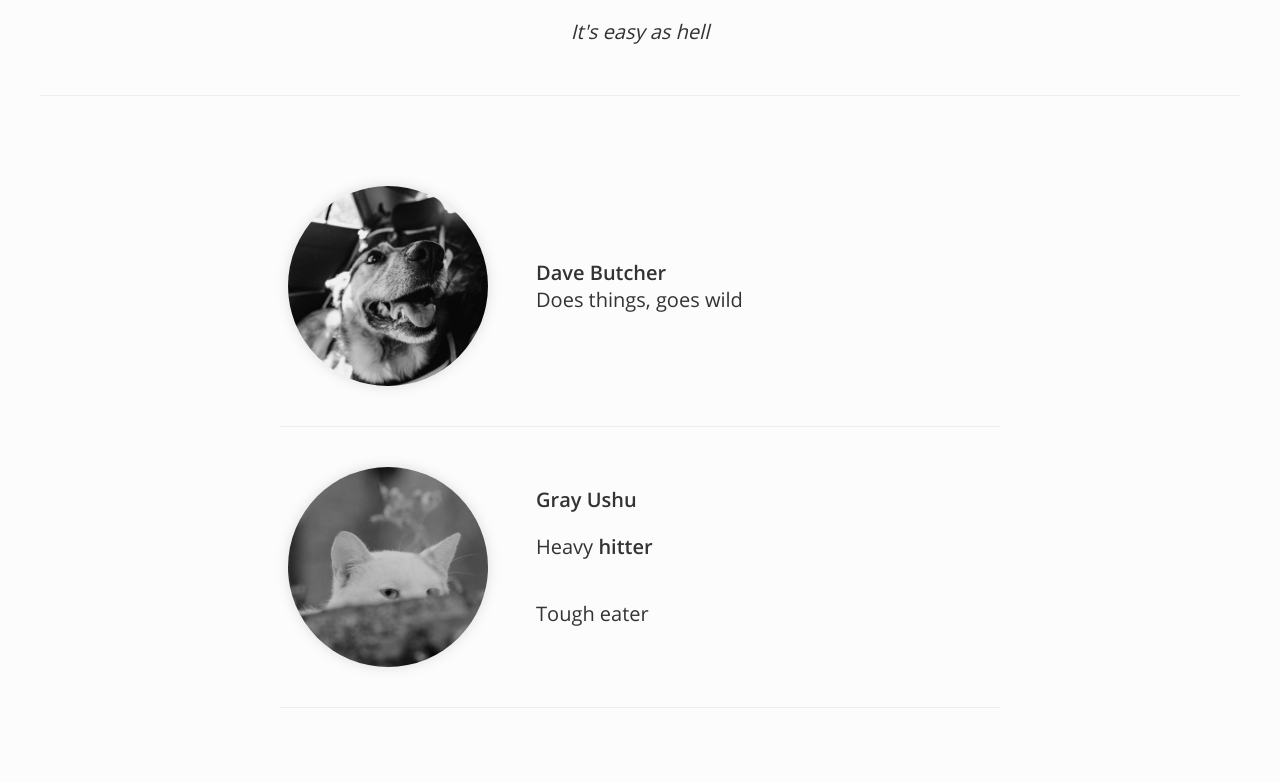
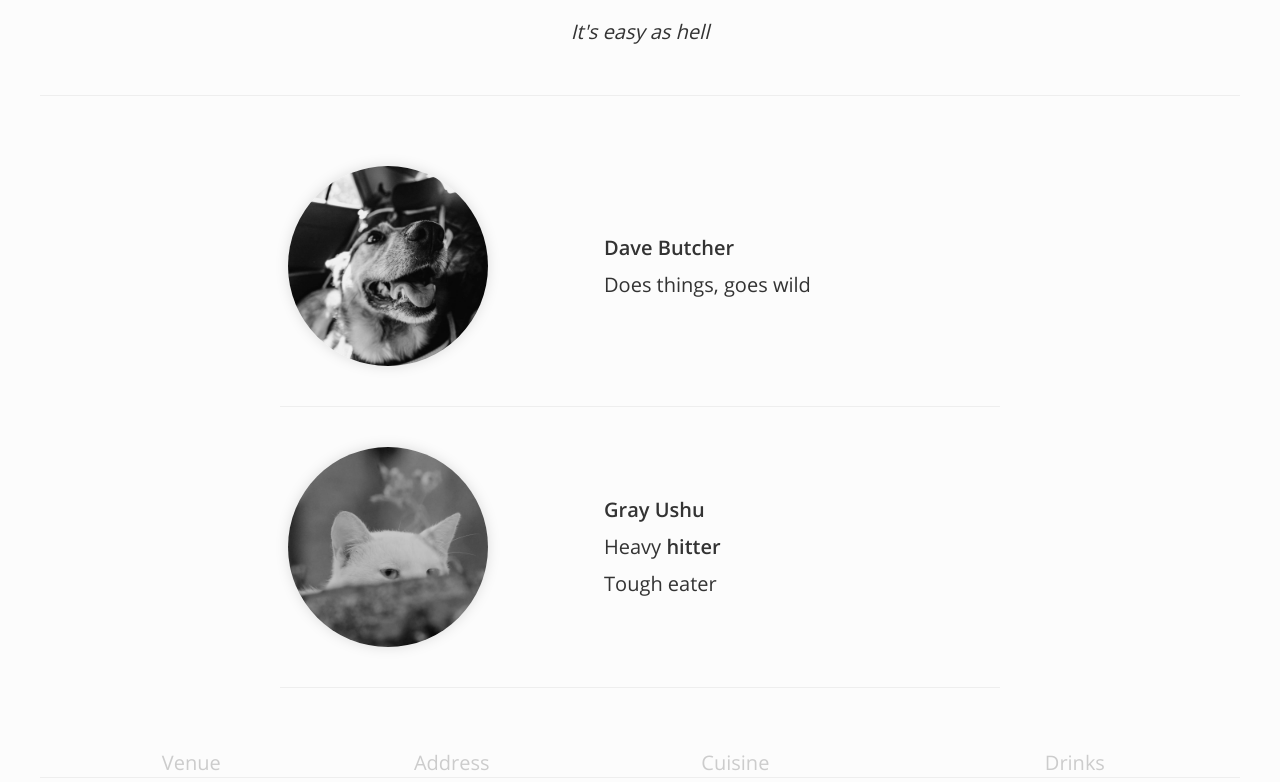
Before and after one commit to aturok/toolynextstarter, a Next.js app: page / in a window 1280 px wide. Shown: the part 1205-1987 px from the top of the page. Built offline with nearby package versions, Linux system fonts and the light colour scheme.

Commit message:
fixed margins in PersonList

```diff
--- a/components/Common/BrandHeader.tsx
+++ b/components/Common/BrandHeader.tsx
@@ -13,8 +13,11 @@ const Container = styled.div`
     left: 0;
     z-index: 200;
     min-height: ${HeaderHeight}px;
-
-
+    width: ${SiteProperties.sidePadding ? `calc(100% - 2*${SiteSidePadding})` : "100%"};
+    margin-left: ${SiteProperties.sidePadding ? SiteSidePadding : "0"};
+    margin-right: ${SiteProperties.sidePadding ? SiteSidePadding : "0"};
+    padding: ${HeaderVerticalPadding}px ${ContainerSidePadding}px;
+    justify-content: space-between;
     background: ${themeColor(c => c.ribbon)};
     color: ${themeColor(c => c.ribbonText)};
     ${containerDarkShadow}
@@ -23,19 +26,12 @@ const Container = styled.div`
     flex-flow: row;
     align-items: center;
 
-    @media ${device.m} {
-        width: ${SiteProperties.sidePadding ? `calc(100% - 2*${SiteSidePadding})` : "100%"};
-        margin-left: ${SiteProperties.sidePadding ? SiteSidePadding : "0"};
-        margin-right: ${SiteProperties.sidePadding ? SiteSidePadding : "0"};
-        padding: ${HeaderVerticalPadding}px ${ContainerSidePadding}px;
-        justify-content: space-between;
-    }
-    @media ${device.smStrict} {
+    @media ${device.tablet} {
         width: 100%;
         padding: ${HeaderVerticalPadding}px ${ContainerSidePadding}px;
         justify-content: space-between;
     }
-    @media ${device.s} {
+    @media ${device.s}, ${device.sm} {
         width: 100%;
         padding: ${HeaderVerticalPadding}px 0;
         justify-content: center;
@@ -64,16 +60,16 @@ const Container = styled.div`
     }
     & > div:nth-child(2) {
         flex: 1 0 auto;
-        margin-left: 3em;
+        margin: 0 1em;
 
-        @media ${device.sXsm} {
+        @media ${device.s}, ${device.sm}, ${device.tablet} {
             display: none;
         }
     }
     & > div:last-child {
         justify-content: flex-end;
 
-        @media ${device.s} {
+        @media ${device.s}, ${device.sm} {
             display: none;
         }
     }
@@ -113,12 +109,10 @@ const MobileSubheaderContainer = styled.div`
     width: 100%;
     background: ${themeColor(c => c.ribbon)};
     color: ${themeColor(c => c.ribbonText)};
-    ${containerShadow}
+    ${containerShadow};
+    display: none;
 
-    @media ${device.sm} {
-        display: none;
-    }
-    @media ${device.s} {
+    @media ${device.s}, ${device.sm} {
         display: flex;
         flex-flow: row;
         align-items: center;
--- a/components/Common/Common.styles.ts
+++ b/components/Common/Common.styles.ts
@@ -16,10 +16,9 @@ export const Main = styled.main`
 export const CenteredContainer = styled.div`
     text-align: center;
     background: ${themeColor(c => c.background)};
-    @media ${device.sm} {
-        padding: 30px ${ContainerSidePadding}px;
-    }
-    @media ${device.s} {
+    padding: 30px ${ContainerSidePadding}px;
+
+    @media ${device.s}, ${device.sm} {
         padding: 30px ${ContainerSidePaddingS}px;
     }
 `;
@@ -27,10 +26,9 @@ export const CenteredContainer = styled.div`
 export const TextContainer = styled.div`
     background: ${themeColor(c => c.background)};
     text-align: left;
-    @media ${device.sm} {
-        padding: 30px 25%;
-    }
-    @media ${device.s} {
+    padding: 30px 25%;
+
+    @media ${device.s}, ${device.sm} {
         padding: 30px ${ContainerSidePaddingS}px;
     }
 `;
@@ -74,7 +72,7 @@ export const maskIconCss = (img: string, color: string | propsColor, w: number,
     width: ${w}px;
     height: ${h}px;
     background: ${color};
-    margin-right: ${fieldWidth-w}px;
+    margin-left: ${fieldWidth-w}px;
     flex-shrink: 0;
 `;
 
@@ -122,6 +120,10 @@ export const Form = styled.form`
         border: 1px solid ${themeColor(c => c.primary)};
         outline: none;
         background: ${themeColor(c => c.background)};
+
+        @media ${device.s} {
+            width: 80%;
+        }
     }
 
     & > input[type="submit"] {
@@ -146,11 +148,9 @@ export const ActionItem = styled.li`
         display: flex;
         flex-flow: column;
         align-items: center;
-        padding-left: 30px;
-        padding-right: 30px;
-        padding-top: 30px;
-        padding-bottom: 30px;
+        padding: 30px;
     }
+
     & > div:first-child {
         background: ${themeColor(c => c.prosHighlight)};
         color: ${themeColor(c => c.prosHighlightText)};
@@ -172,8 +172,12 @@ export const ActionItem = styled.li`
 export const ProsList = styled.ul`
     display: flex;
     padding: 0;
+    flex-flow: row wrap;
+    justify-content: center;
 
     & > li {
+        margin: 30px;
+        width: 25%;
         ${itemShadow}
         border: 1px solid ${themeColor(c => c.grayDim)};
 
@@ -183,16 +187,7 @@ export const ProsList = styled.ul`
         transition: 0.5s ease all;
     }
 
-    @media ${device.m} {
-        flex-flow: row wrap;
-        justify-content: center;
-
-        & > li {
-            margin: 30px;
-            width: 25%;
-        }
-    }
-    @media ${device.smStrict} {
+    @media ${device.tablet} {
         flex-flow: row wrap;
         justify-content: center;
 
@@ -201,7 +196,7 @@ export const ProsList = styled.ul`
             width: 33%;
         }
     }
-    @media ${device.s} {
+    @media ${device.s}, ${device.sm} {
         flex-flow: column;
         justify-content: flex-start;
         align-items: center;
--- a/components/Common/CommonCSS.tsx
+++ b/components/Common/CommonCSS.tsx
@@ -64,11 +64,9 @@ export const CommonCSS = css`
 
     body {
         padding-top: ${HeaderHeight}px;
+        padding-left: ${SiteProperties.sidePadding ? SiteSidePadding : "0"};
+        padding-right: ${SiteProperties.sidePadding ? SiteSidePadding : "0"};
 
-        @media ${device.m} {
-            padding-left: ${SiteProperties.sidePadding ? SiteSidePadding : "0"};
-            padding-right: ${SiteProperties.sidePadding ? SiteSidePadding : "0"};
-        }
     }
 
     html {
--- a/components/Common/MobileMenu.tsx
+++ b/components/Common/MobileMenu.tsx
@@ -6,9 +6,7 @@ import Menu, { MenuList } from './Menu';
 
 const MenuWrapper = styled.div`
     display: none;
-
-    @media ${device.sXsm} {
-        &.active {
+    &.active {
             position: fixed;
             display: block;
             z-index: 300;
@@ -18,7 +16,6 @@ const MenuWrapper = styled.div`
             bottom: 0;
             background: ${themeColor(c => c.background)};
         }
-    }
 `;
 
 const Container = styled.nav`
@@ -62,12 +59,10 @@ const Button = styled.a`
     padding: 12px 10px 10px 10px;
     border-radius: ${5}px;
     background: ${themeColor(c => c.whiteTransparent)};
+    display: block;
 
-    @media ${device.sm} {
+    @media ${device.landscapeTablets}, ${device.l} {
         display: none;
-    }
-    @media ${device.sXsm} {
-        display: block;
     }
 `;
 
--- a/components/Main/ExamplePeopleBlock.tsx
+++ b/components/Main/ExamplePeopleBlock.tsx
@@ -4,14 +4,13 @@ import { PersonsList, Photo } from '../primitive/PersonsList';
 import { device } from '../Media.styles';
 
 const PersonsListCustom = styled(PersonsList)`
-    @media ${device.sm} {
-        padding: 0 20%;
-    }
+    padding: 0 20%;
+
 `;
 
 export const ExamplePeopleBlock = () => {
     const persons = [
-        ["Dave Butcher", "/img/people/dave.jpg", "Does things, goes wild"],
+        ["Dave Butcher", "/img/people/dave.jpg", <><p>Does things, goes wild</p></>],
         ["Gray Ushu", "/img/people/ushu.jpg", <><p>Heavy <b>hitter</b></p><p>Tough eater</p></>],
     ];
 
--- a/components/Media.styles.tsx
+++ b/components/Media.styles.tsx
@@ -2,16 +2,13 @@ export const size = {
     s: 480,
     sm: 768,
     m: 992,
-    l: 1280,
-    xl: 1440,
+    l: 1200,
 };
 
 export const device = {
-    s: `(max-width: ${size.sm-1}px)`,
-    sm: `(min-width: ${size.sm}px)`,
-    sXsm: `(max-width: ${size.m-1}px)`,
-    smStrict: `(min-width: ${size.sm}px) and (max-width: ${size.m-1}px)`,
-    m: `(min-width: ${size.m}px)`,
+    s: `(max-width: ${size.s-1}px)`,
+    sm: `(min-width: ${size.s}px) and (max-width: ${size.sm-1}px)`,
+    tablet: `(min-width: ${size.sm}px) and (max-width: ${size.m-1}px)`,
+    landscapeTablets: `(min-width: ${size.m}px) and (max-width: ${size.l-1}px)`,
     l: `(min-width: ${size.l}px)`,
-    xl: `(min-width: ${size.xl}px)`,
 };
--- a/components/primitive/PersonsList.tsx
+++ b/components/primitive/PersonsList.tsx
@@ -8,7 +8,7 @@ export const Photo = styled.div`
     height: 200px;
     border-radius: 100px;
     overflow: hidden;
-    ${itemShadow}
+    ${itemShadow};
 
     & > img {
         width: 200px;
@@ -19,21 +19,21 @@ export const Photo = styled.div`
 export const PersonsList = styled.ul`
     list-style: none;
     padding: 0;
+    margin: 0;
     width: 100%;
     display: flex;
     flex-flow: column;
+    justify-content: flex-start;
 
     & > li {
         padding: 2em 0;
         border-bottom: 1px solid ${themeColor(c => c.separator)};
         display: flex;
 
-        @media ${device.sm} {
-            flex-flow: row;
-            justify-content: flex-start;
-        }
-        @media ${device.s} {
+        @media ${device.s}, ${device.sm} {
+            padding: 1em 0;
             flex-flow: column;
+            justify-content: center;
         }
     }
 
@@ -42,11 +42,9 @@ export const PersonsList = styled.ul`
         flex-flow: column;
         align-items: center;
         flex-shrink: 0;
+        width: 30%;
 
-        @media ${device.sm} {
-            width: 30%;
-        }
-        @media ${device.s} {
+        @media ${device.s}, ${device.sm} {
             width: 100%;
             margin-bottom: 1em;
         }
@@ -57,12 +55,11 @@ export const PersonsList = styled.ul`
         display: flex;
         flex-flow: column;
         justify-content: center;
+        padding-left: 15%;
 
-        @media ${device.sm} {
-            padding-left: 2em;
-        }
-        @media ${device.s} {
+        @media ${device.s}, ${device.sm} {
             text-align: center;
+            padding: 0;
         }
 
         & > span {
@@ -71,5 +68,12 @@ export const PersonsList = styled.ul`
         & > span:first-of-type {
             font-weight: 500;
         }
+
+        & > p {
+            margin: 10px 0px 0px 0px;
+
+        }
     }
+
+
 `;
```
